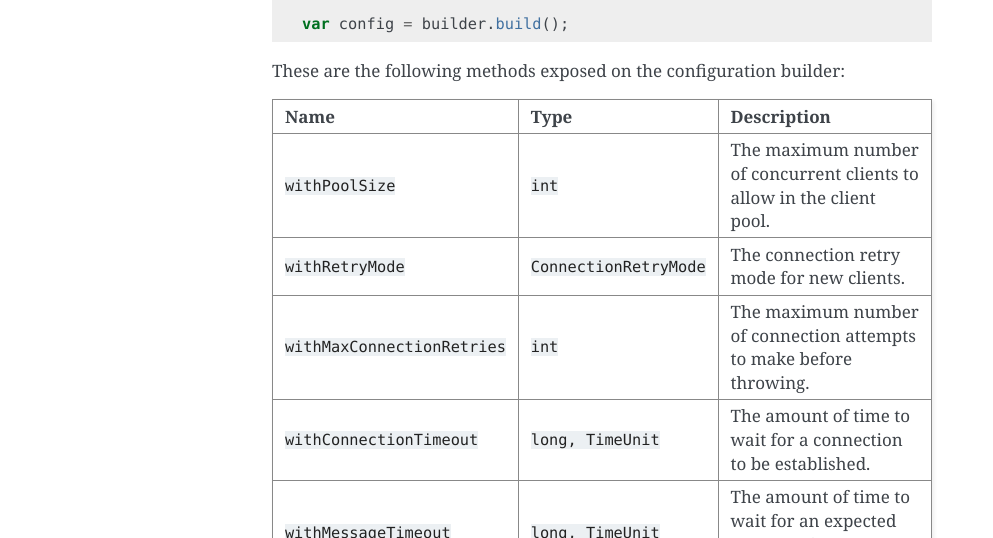
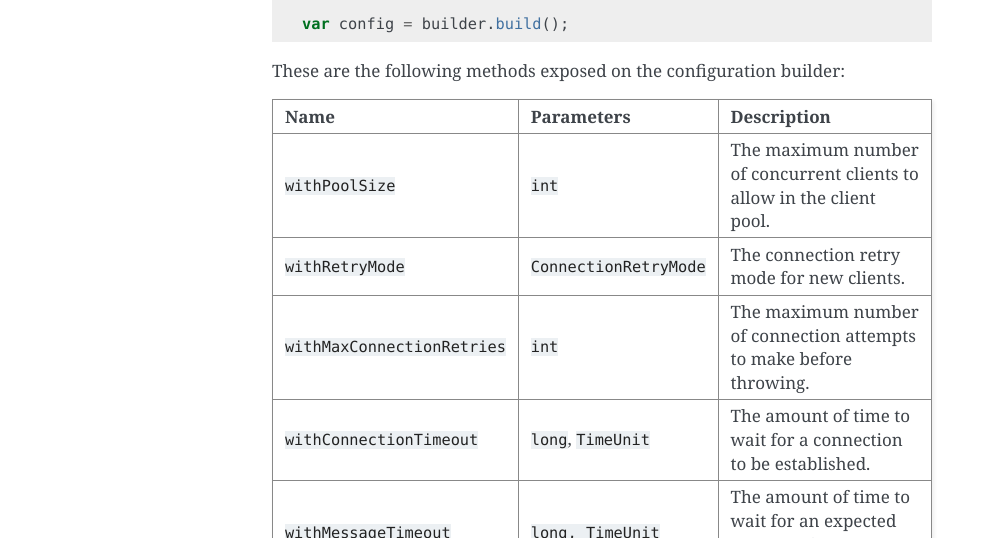
Before and after one commit to edgedb/edgedb-java, a Sphinx documentation site: the page built from docs/configuration.rst, in a window 1280 px wide. Shown: the part 293-831 px from the top of the page, without its empty margins (148-1141 px from the left). Built offline with Sphinx 7.4.7, drawn with Linux system fonts in a browser that asks for light colours.

Commit message:
rename "Type" to "Parameters"

```diff
--- a/docs/configuration.rst
+++ b/docs/configuration.rst
@@ -20,7 +20,7 @@ with the builder subclass like so:
 These are the following methods exposed on the configuration builder:
 
 +------------------------------+-------------------------+---------------------------------------------------------------------------------------------+
-| Name                         | Type                    | Description                                                                                 |
+| Name                         | Parameters              | Description                                                                                 |
 +==============================+=========================+=============================================================================================+
 | ``withPoolSize``             | ``int``                 | The maximum number of concurrent clients to allow in the client pool.                       |
 +------------------------------+-------------------------+---------------------------------------------------------------------------------------------+
@@ -28,7 +28,7 @@ These are the following methods exposed on the configuration builder:
 +------------------------------+-------------------------+---------------------------------------------------------------------------------------------+
 | ``withMaxConnectionRetries`` | ``int``                 | The maximum number of connection attempts to make before throwing.                          |
 +------------------------------+-------------------------+---------------------------------------------------------------------------------------------+
-| ``withConnectionTimeout``    | ``long, TimeUnit``      | The amount of time to wait for a connection to be established.                              |
+| ``withConnectionTimeout``    | ``long``, ``TimeUnit``  | The amount of time to wait for a connection to be established.                              |
 +------------------------------+-------------------------+---------------------------------------------------------------------------------------------+
 | ``withMessageTimeout``       | ``long, TimeUnit``      | The amount of time to wait for an expected response from EdgeDB.                            |
 +------------------------------+-------------------------+---------------------------------------------------------------------------------------------+
```
